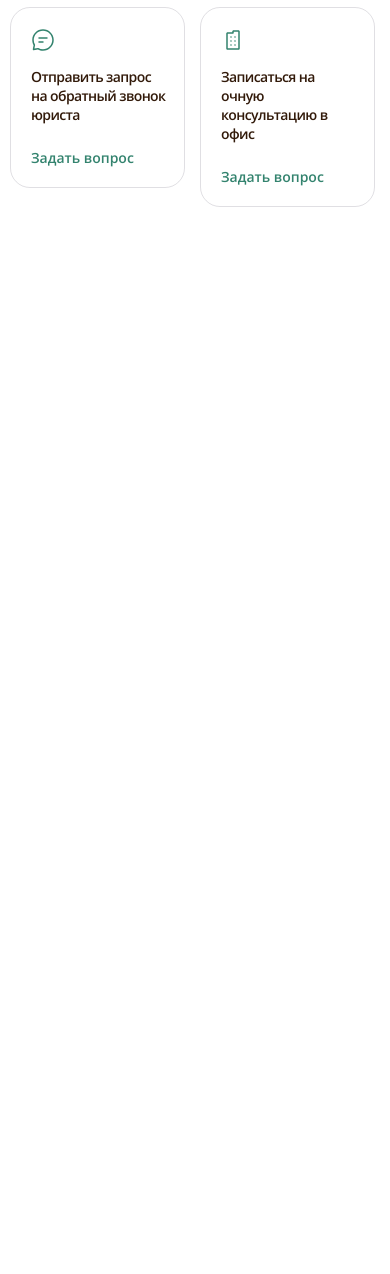
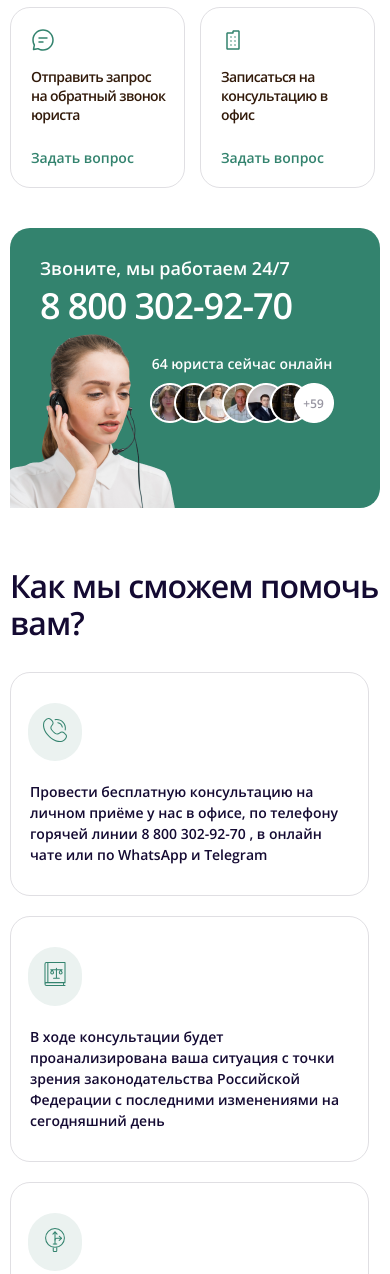
Before and after one commit to humoyun21/Lawyer, a plain HTML site: page index.html in a window 390 px wide. Shown: the part 1289-2563 px from the top of the page. Before the commit the page ends 1496 px from the top, so only its background shows below. Drawn offline with Linux system fonts and the light colour scheme.

Commit message:
helpfulnes section finsh

```diff
--- a/index.html
+++ b/index.html
@@ -87,6 +87,7 @@
 
     <main>
       <!-- Intro section start -->
+
       <section>
         <div class="container">
           <div class="intro">
@@ -135,6 +136,7 @@
           </div>
         </div>
       </section>
+
       <!-- Second section start -->
 
       <section>
@@ -179,7 +181,7 @@
 
               <div class="question-card--wrap">
                 <img src="./assets/images/building.svg" alt="reply">
-                <h1>Записаться на очную консультацию в офис</h1>
+                <h1>Записаться на  консультацию в офис</h1>
                 <span>Задать вопрос</span>
               </div>
 
@@ -188,7 +190,64 @@
         </div>
       </section>
 
-      <!--Second section end -->
+      <!--Helpfulnes section start -->
+      <section>
+          <div class="container">
+            <div class="helpfulnes">
+
+              <div class="helpfulnes--res">
+                <p>Звоните, мы работаем 24/7</p>
+                <h2>8 800 302-92-70</h2>
+                <div class="helpfulnes--res--card">
+                  <img src="./assets/images/woman.png" alt="woman">
+                  <div class="helpfulnes--res--card-wrap">
+                    <p>64 юриста сейчас онлайн</p>
+                    <img src="./assets/images/people.png" alt="people">
+                  </div>
+                </div>
+              </div>
+
+              <h1 class="helpfulnestext">Как мы сможем помочь вам? </h1>
+
+              <div class="helpfulnes-card">
+
+                <div class="helpfulnes-card--wrap">
+                  <div class="helpfulnes-card--wrap--img">
+                    <img src="./assets/images/ringcall.svg" alt="ringcall">
+                  </div>
+                  <h2>Провести бесплатную консультацию на личном приёме у нас в офисе, по телефону горячей линии <span>8 800 302-92-70</span> , в онлайн чате или по WhatsApp и Telegram</h2>
+                </div>
+
+                <div class="helpfulnes-card--wrap">
+
+                  <div class="helpfulnes-card--wrap--img">
+                    <img src="./assets/images/Frame.svg" alt="Frame">
+                  </div>
+                  <h2>В ходе консультации будет проанализирована ваша ситуация с точки зрения законодательства Российской Федерации с последними изменениями на сегодняшний день</h2>
+
+                </div>
+
+                <div class="helpfulnes-card--wrap">
+                  <div class="helpfulnes-card--wrap--img">
+                    <img src="./assets/images/lefttop.svg" alt="lefttop">
+                  </div>
+                  <h2>После чего наш специалист сможет определить все возможные пути решения вашей ситуации выявить все возможные подводные камни и подскажет как их избежать.</h2>
+                </div>
+
+                <div class="helpfulnes-card--wrap">
+                  <div class="helpfulnes-card--wrap--img">
+                    <img src="./assets/images/signicon.svg" alt="signicon">
+                  </div>
+                  <h2>Как показывает практика данной консультации бывает достаточно для решения вашего вопроса. Если нет, то вы всегда сможете воспользоваться нашими услугами на выгодных условиях.</h2>
+                </div>
+              </div>
+            </div>
+
+          </div>
+      </section>
+      <!--Helpdulnes section end -->
+
+
     </main>
 
     <footer>
--- a/scss/_variables.scss
+++ b/scss/_variables.scss
@@ -1,2 +1,4 @@
 $green: #33836e;
 $baseblack: #140a32;
+$grey: #ebf2f0;
+$white: #fff;
--- /dev/null
+++ b/scss/all/_helpfulnes.scss
@@ -0,0 +1,118 @@
+.helpfulnes {
+  &--res {
+    display: none;
+    max-width: 768px;
+    border-radius: 20px;
+    background: $green;
+    p {
+      padding-left: 30px;
+      padding-top: 30px;
+      color: $white;
+      font-family: "Open Sans";
+      font-size: 18px;
+      font-weight: 600;
+    }
+    h2 {
+      padding-top: 6px;
+      padding-left: 30px;
+      color: $white;
+      font-family: "Open Sans";
+      font-size: 36px;
+      font-weight: 700;
+      letter-spacing: -1.08px;
+    }
+    &--card {
+      display: flex;
+      &-wrap {
+        position: absolute;
+        margin-left: 140px;
+        display: flex;
+        flex-direction: column;
+        p {
+          margin-left: -30px;
+          color: $white;
+          text-align: center;
+          font-family: "Open Sans";
+          font-size: 14px;
+          font-weight: 600;
+          margin-bottom: 10px;
+        }
+      }
+    }
+  }
+  h1 {
+    margin-top: 360px;
+    color: $baseblack;
+    font-family: "Open Sans";
+    font-size: 32px;
+    font-weight: 700;
+    letter-spacing: -0.96px;
+  }
+
+  &-card {
+    display: grid;
+    grid-template-columns: repeat(2, auto);
+    align-items: center;
+    margin-top: 30px;
+    gap: 20px;
+    &--wrap {
+      display: flex;
+      align-items: center;
+      gap: 20px;
+      border-radius: 20px;
+      border: 1px solid var(--Gray-Borders, rgba(47, 43, 67, 0.15));
+      display: flex;
+      width: 560px;
+      padding: 30px;
+      align-items: center;
+      &--img {
+        padding: 35px;
+        border-radius: 9999px;
+        background: $grey;
+        width: 110px;
+        align-items: center;
+      }
+      h2 {
+        width: 350px;
+        color: $baseblack;
+        font-family: "Open Sans";
+        font-size: 16px;
+        font-weight: 400;
+        line-height: 150%;
+      }
+    }
+  }
+  @media only screen and (max-width: 768px) {
+    .helpfulnes {
+      &--res {
+        display: block;
+        margin-top: 40px;
+        margin-bottom: -300px;
+      }
+      &-card {
+        display: grid;
+        grid-template-columns: repeat(1, auto);
+        margin-top: 30px;
+        &--wrap {
+          display: flex;
+          flex-direction: column;
+          width: 359px;
+
+          &--img {
+            width: 54px;
+            padding: 15px;
+            margin-left: -270px;
+            img {
+              width: 24px;
+            }
+          }
+          h2 {
+            width: 319px;
+            font-size: 14px;
+            line-height: 150%;
+          }
+        }
+      }
+    }
+  }
+}
--- a/scss/all/_layout.scss
+++ b/scss/all/_layout.scss
@@ -4,3 +4,4 @@
 @import "./footer";
 @import "./intro";
 @import "./question";
+@import "./helpfulnes";
--- a/scss/all/_question.scss
+++ b/scss/all/_question.scss
@@ -101,7 +101,6 @@
       letter-spacing: -0.6px;
     }
     h4 {
-      color: var(--Base-Black, #140a32);
       font-size: 14px;
     }
     &-card {
```
Also changed, not shown: assets/images/Frame.svg (added), assets/images/lefttop.svg (added), assets/images/people.png (added), assets/images/ringcall.svg (added), assets/images/signicon.svg (added), assets/images/woman.png (added), css/style.css, css/style.min.css, 2 other files.
